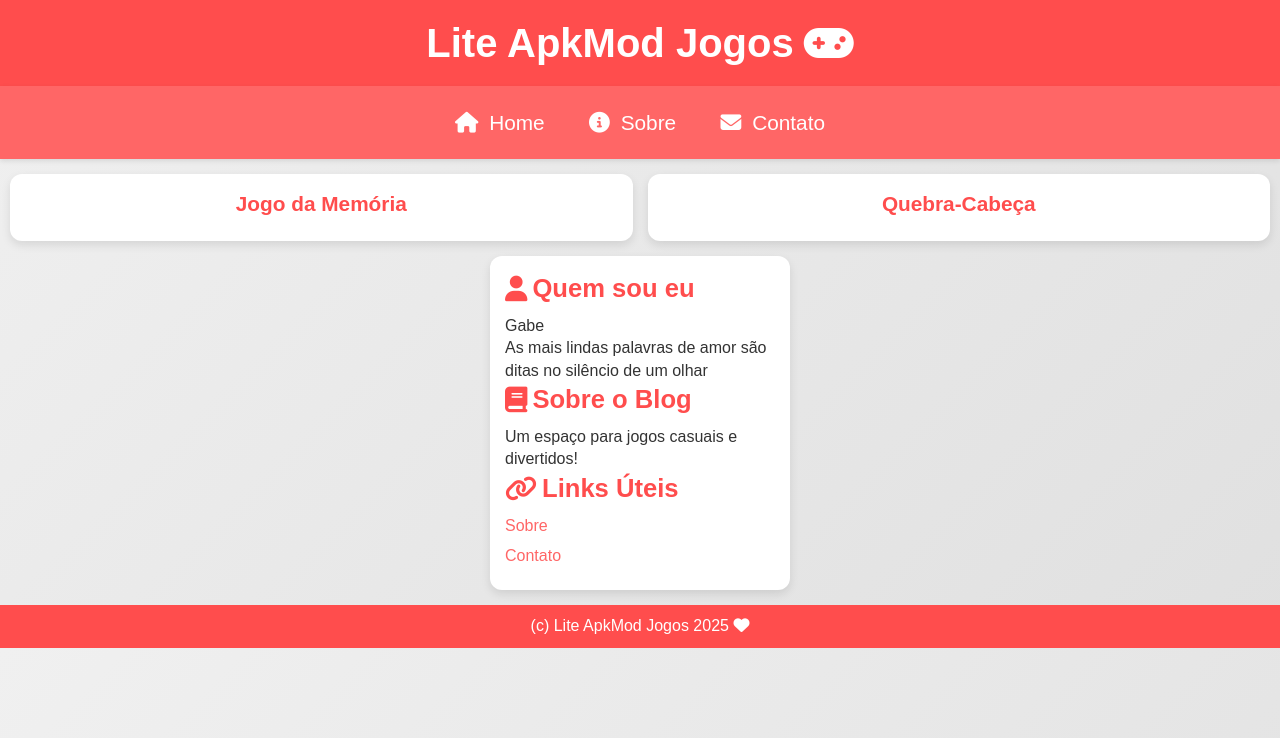
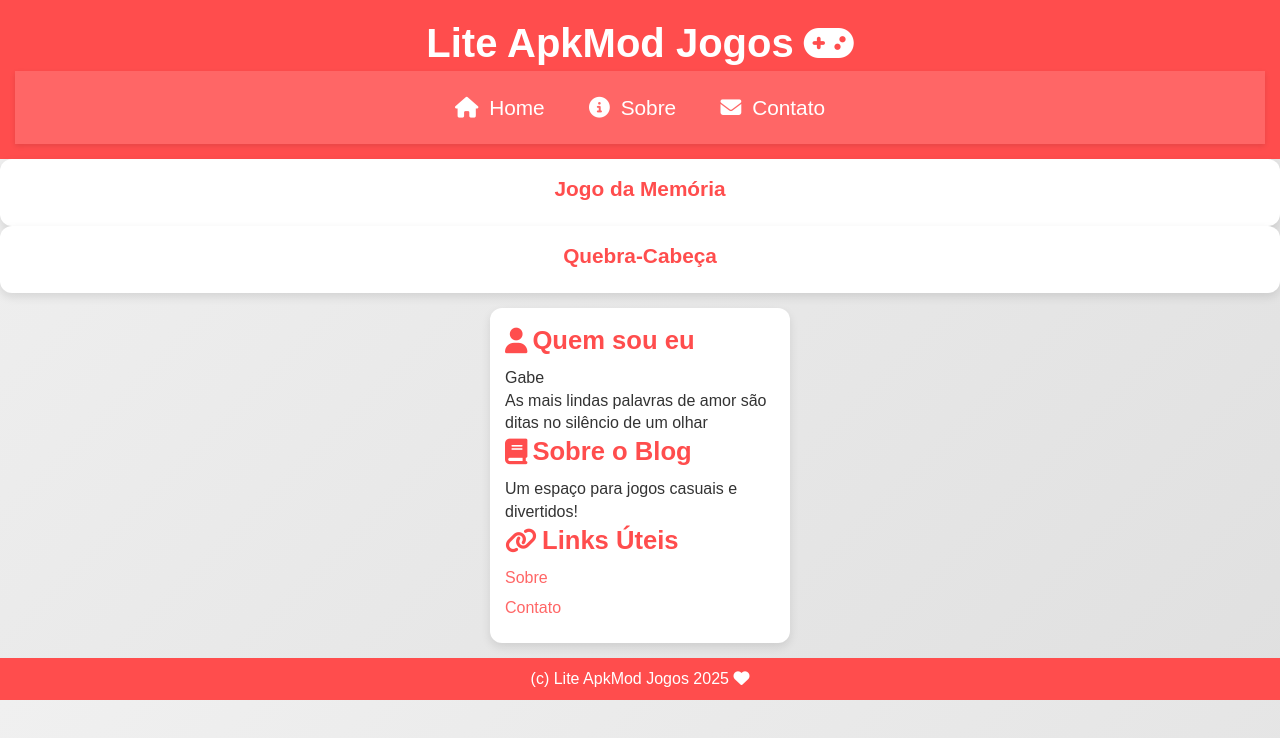
Before and after one commit to Gabe075/My-site, a plain HTML site: page index.html in a window 1280 px wide. Drawn offline with Linux system fonts and the light colour scheme.

Commit message:
Update index.html

```diff
--- a/index.html
+++ b/index.html
@@ -8,21 +8,23 @@
     <link rel="stylesheet" href="style.css">
 </head>
 <body>
-    <div class="header">
+    <header class="header">
         <h1>Lite ApkMod Jogos <i class="fas fa-gamepad"></i></h1>
-    </div>
+        <nav class="nav">
+            <a href="index.html" class="nav-item"><i class="fas fa-home"></i> Home</a>
+            <a href="sobre.html" class="nav-item"><i class="fas fa-info-circle"></i> Sobre</a>
+            <a href="contato.html" class="nav-item"><i class="fas fa-envelope"></i> Contato</a>
+        </nav>
+    </header>
 
-    <div class="nav">
-        <a href="index.html"><i class="fas fa-home"></i> Home</a>
-        <a href="sobre.html"><i class="fas fa-info-circle"></i> Sobre</a>
-        <a href="contato.html"><i class="fas fa-envelope"></i> Contato</a>
-    </div>
-
-    <div class="game-container" id="game-list">
+    <main class="game-section">
+        <div class="game-grid" id="game-list">
             <!-- Os jogos serão adicionados dinamicamente aqui -->
         </div>
+    </main>
 
-    <div class="sidebar">
+    <aside class="sidebar">
+        <div class="sidebar-content">
             <h3><i class="fas fa-user"></i> Quem sou eu</h3>
             <p>Gabe</p>
             <p>As mais lindas palavras de amor são ditas no silêncio de um olhar</p>
@@ -34,10 +36,11 @@
                 <li><a href="contato.html">Contato</a></li>
             </ul>
         </div>
+    </aside>
 
-    <div class="footer">
+    <footer class="footer">
         <p>(c) Lite ApkMod Jogos 2025 <i class="fas fa-heart"></i></p>
-    </div>
+    </footer>
 
     <script src="script.js"></script>
 </body>
```
Lines whose indentation alone changed are shown as unchanged.
